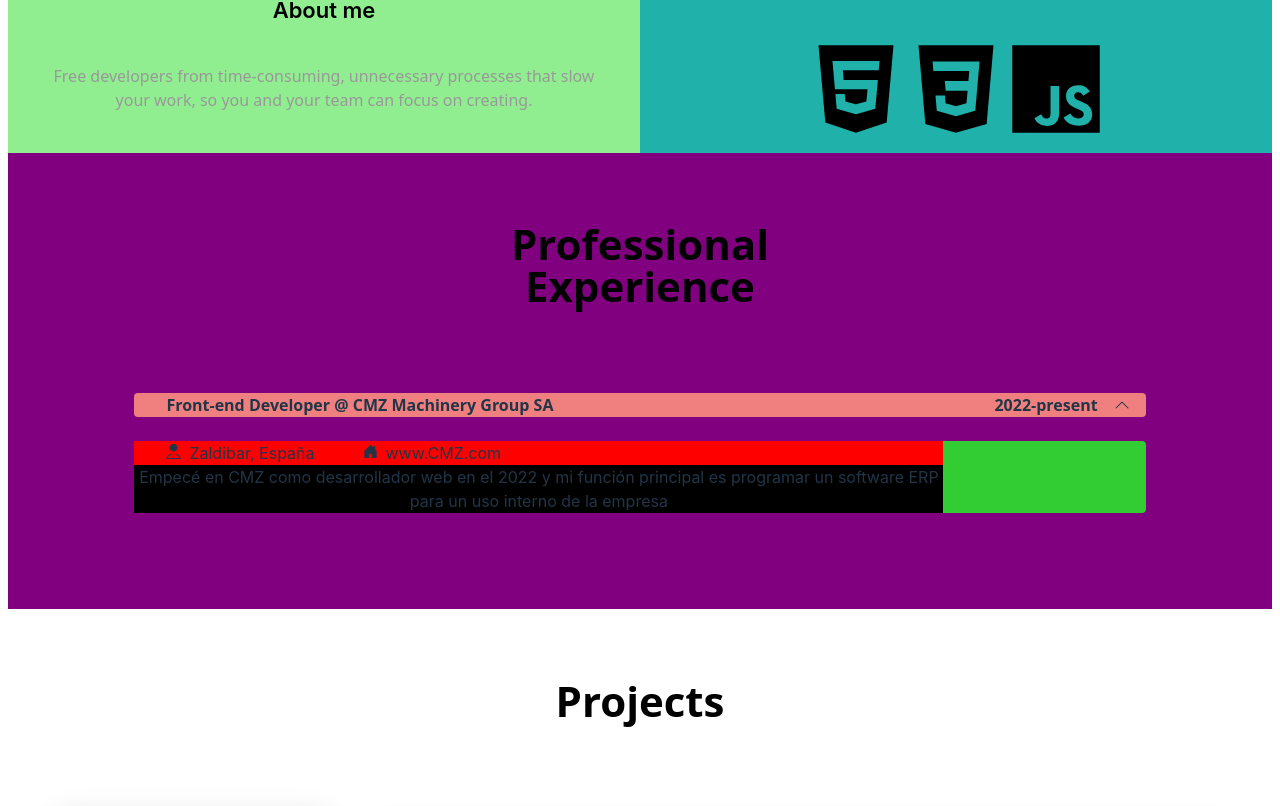
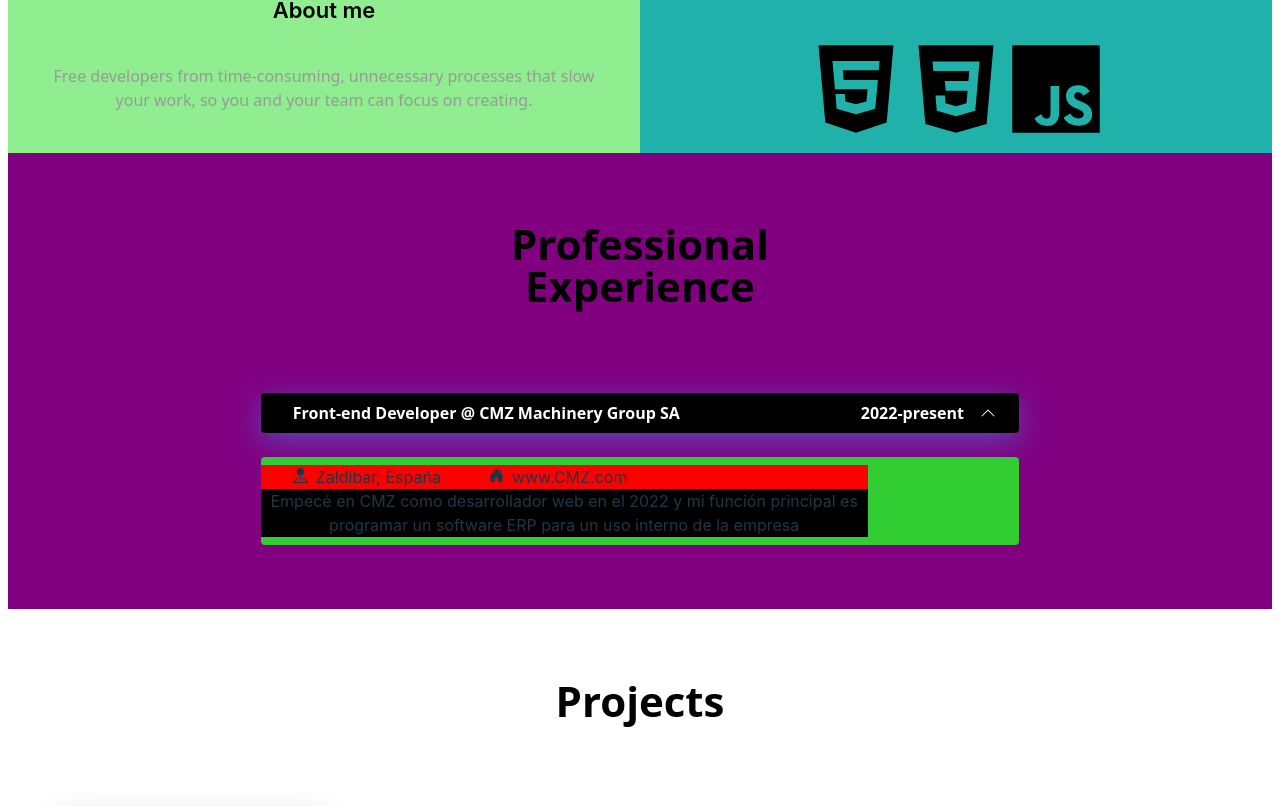
Before and after one commit to crisrey211/portfolio, a React (Vite) app: page / in a window 1280 px wide. Shown: the part 686-1492 px from the top of the page. Built offline with nearby package versions, Linux system fonts and the light colour scheme.

Commit message:
FIX: SKILLS container ancho modificado

```diff
--- a/src/components/Skills.jsx
+++ b/src/components/Skills.jsx
@@ -6,6 +6,7 @@ const Skills = () => {
   return (
     <div className={styles.main} id="skills">
       <h5 className={styles.titulo}>Professional Experience</h5>
+      <div className={styles.container}>
         <Accordion
           occupation={"Front-end Developer"}
           company={"CMZ Machinery Group SA"}
@@ -20,6 +21,7 @@ const Skills = () => {
           logo={""}
         />
       </div>
+    </div>
   )
 }
 
--- a/src/components/Skills.module.css
+++ b/src/components/Skills.module.css
@@ -2,7 +2,7 @@
   background-color: purple;
   height: auto;
   width: 100%;
-  padding-bottom: 5rem;
+  padding-bottom: 3rem;
 
   display: flex;
   flex-direction: column;
@@ -20,3 +20,8 @@
   font-weight: 700;
   color: black;
 }
+.container {
+  width: 100%;
+  display: flex;
+  justify-content: center;
+}
--- a/src/components/accordion/Accordion.module.css
+++ b/src/components/accordion/Accordion.module.css
@@ -4,25 +4,31 @@
   flex-direction: column;
   align-items: center;
   padding: 1rem 0 1rem 0;
-  width: 80%;
+  width: 60%;
 }
 .accordionItemTitle {
   display: flex;
   justify-content: space-between;
   width: 100%;
 
+  padding: 0.5rem 0 0.5rem 0;
+
   font-weight: bold;
   font-family: system-ui, -apple-system, BlinkMacSystemFont, "Segoe UI", Roboto, Oxygen,
     Ubuntu, Cantarell, "Open Sans", "Helvetica Neue", sans-serif;
+  color: white;
   border-radius: 0.25rem;
   border-color: red yellow green transparent;
-  background-color: lightcoral;
+  background-color: black;
+  box-shadow: 0 8px 30px rgba(94, 72, 184, 0.944);
 }
 .accordionItemContent {
   display: flex;
   flex-direction: column;
   justify-content: flex-start;
   margin-top: 1.5rem;
+
+  padding: 0.5rem 0 0.5rem 0;
 
   width: 100%;
   border-radius: 0.25rem;
@@ -31,11 +37,14 @@
 .leftInformation {
   display: flex;
   align-items: center;
-  padding: 0 15rem 0 2rem;
+  padding: 0 4rem 0 2rem;
+  width: 75%;
 }
 .rigthInformation {
   display: flex;
+  justify-content: center;
   align-items: center;
+  width: 25%;
 }
 .upperContent {
   display: flex;
```
Lines whose indentation alone changed are shown as unchanged.
